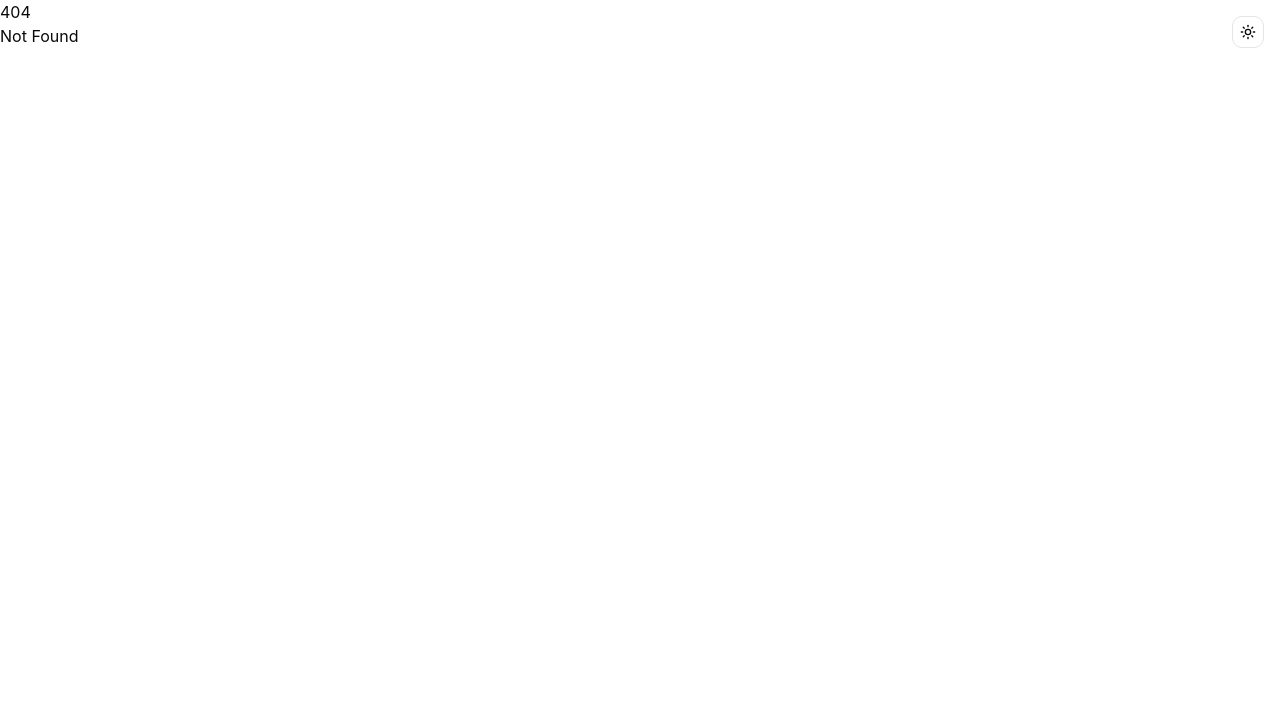
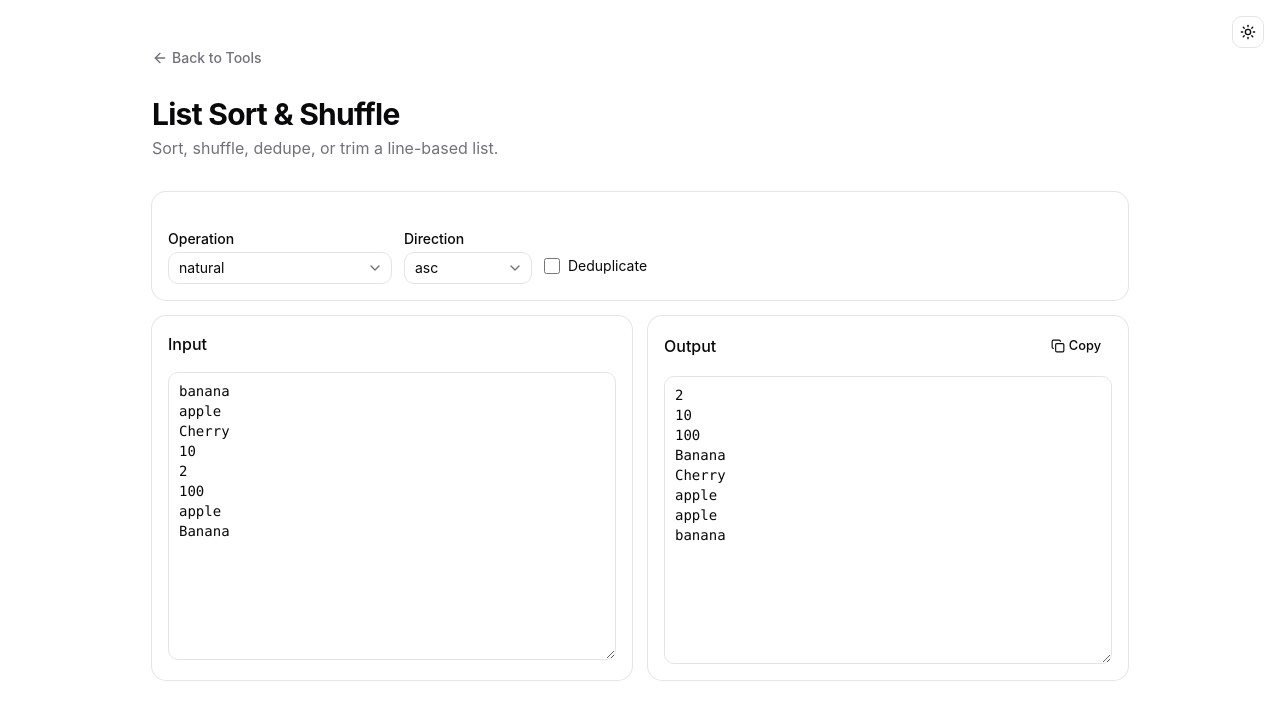
Before and after one commit to orykr/tool.ory.kr, a SvelteKit app in the folder frontend/: page /list-sort in a window 1280 px wide. Before the commit this address had no page. Shown: the top 720 px of the page. Built offline with nearby package versions, Linux system fonts and the light colour scheme.

Commit message:
feat(list-sort): add list sort/shuffle/dedupe/trim tool

```diff
--- a/frontend/src/routes/+page.svelte
+++ b/frontend/src/routes/+page.svelte
@@ -586,6 +586,11 @@
 			href: "/json-ld",
 			title: "JSON-LD Generator",
 			description: "Schema.org structured data (Person/Org/Product/Article/FAQ)."
+		},
+		{
+			href: "/list-sort",
+			title: "List Sort & Shuffle",
+			description: "Sort, shuffle, dedupe, or trim a line-based list."
 		}
 	];
 </script>
--- /dev/null
+++ b/frontend/src/routes/list-sort/+page.svelte
@@ -0,0 +1,173 @@
+<script lang="ts">
+	import * as Card from "$lib/components/ui/card/index.js";
+	import * as Select from "$lib/components/ui/select/index.js";
+	import { Button } from "$lib/components/ui/button/index.js";
+	import { Textarea } from "$lib/components/ui/textarea/index.js";
+	import { Label } from "$lib/components/ui/label/index.js";
+	import ArrowLeft from "@lucide/svelte/icons/arrow-left";
+	import Copy from "@lucide/svelte/icons/copy";
+	import Check from "@lucide/svelte/icons/check";
+
+	let input = $state("banana\napple\nCherry\n10\n2\n100\napple\nBanana\n");
+	let mode = $state<"alpha" | "alpha-i" | "natural" | "length" | "numeric" | "reverse" | "shuffle" | "unique" | "trim">("natural");
+	let direction = $state<"asc" | "desc">("asc");
+	let dedup = $state(false);
+
+	function naturalCompare(a: string, b: string): number {
+		const ax: Array<[number, string]> = [];
+		const bx: Array<[number, string]> = [];
+		a.replace(/(\d+)|(\D+)/g, (_, n, s) => {
+			ax.push([n ? Number(n) : Infinity, s ?? ""]);
+			return "";
+		});
+		b.replace(/(\d+)|(\D+)/g, (_, n, s) => {
+			bx.push([n ? Number(n) : Infinity, s ?? ""]);
+			return "";
+		});
+		while (ax.length && bx.length) {
+			const an = ax.shift()!;
+			const bn = bx.shift()!;
+			const nn = an[0] - bn[0];
+			if (nn) return nn;
+			if (an[1] !== bn[1]) return an[1] < bn[1] ? -1 : 1;
+		}
+		return ax.length - bx.length;
+	}
+
+	function shuffle<T>(arr: T[]): T[] {
+		const out = [...arr];
+		for (let i = out.length - 1; i > 0; i--) {
+			const buf = new Uint32Array(1);
+			crypto.getRandomValues(buf);
+			const j = buf[0] % (i + 1);
+			[out[i], out[j]] = [out[j], out[i]];
+		}
+		return out;
+	}
+
+	let result = $derived.by(() => {
+		let lines = input.split(/\r?\n/);
+		if (mode === "trim") return lines.map((l) => l.trim()).join("\n");
+		lines = lines.filter((l) => l.trim().length > 0);
+		if (dedup) lines = Array.from(new Set(lines));
+		switch (mode) {
+			case "alpha":
+				lines.sort();
+				break;
+			case "alpha-i":
+				lines.sort((a, b) => a.toLowerCase().localeCompare(b.toLowerCase()));
+				break;
+			case "natural":
+				lines.sort(naturalCompare);
+				break;
+			case "length":
+				lines.sort((a, b) => a.length - b.length);
+				break;
+			case "numeric":
+				lines.sort((a, b) => {
+					const x = Number(a);
+					const y = Number(b);
+					if (Number.isFinite(x) && Number.isFinite(y)) return x - y;
+					if (Number.isFinite(x)) return -1;
+					if (Number.isFinite(y)) return 1;
+					return a.localeCompare(b);
+				});
+				break;
+			case "reverse":
+				lines.reverse();
+				break;
+			case "shuffle":
+				lines = shuffle(lines);
+				break;
+			case "unique":
+				lines = Array.from(new Set(lines));
+				break;
+		}
+		if (direction === "desc" && mode !== "shuffle" && mode !== "reverse" && mode !== "trim" && mode !== "unique") {
+			lines.reverse();
+		}
+		return lines.join("\n");
+	});
+
+	let copied = $state(false);
+	async function copy() {
+		await navigator.clipboard.writeText(result);
+		copied = true;
+		setTimeout(() => (copied = false), 1500);
+	}
+</script>
+
+<main class="container mx-auto max-w-5xl px-6 py-12">
+	<nav class="mb-6">
+		<a
+			href="/"
+			class="text-muted-foreground hover:text-foreground inline-flex items-center gap-1 text-sm font-medium transition-colors"
+		>
+			<ArrowLeft class="h-4 w-4" />
+			Back to Tools
+		</a>
+	</nav>
+
+	<header class="mb-8">
+		<h1 class="text-3xl font-bold tracking-tight">List Sort & Shuffle</h1>
+		<p class="text-muted-foreground mt-1">
+			Sort, shuffle, dedupe, or trim a line-based list.
+		</p>
+	</header>
+
+	<Card.Root class="mb-4">
+		<Card.Content class="flex flex-wrap items-end gap-3 pt-6">
+			<div class="space-y-1.5">
+				<Label for="md">Operation</Label>
+				<Select.Root type="single" bind:value={mode as never}>
+					<Select.Trigger id="md" class="w-56">{mode}</Select.Trigger>
+					<Select.Content>
+						<Select.Item value="natural">Natural sort</Select.Item>
+						<Select.Item value="alpha">Alphabetical (case-sensitive)</Select.Item>
+						<Select.Item value="alpha-i">Alphabetical (case-insensitive)</Select.Item>
+						<Select.Item value="numeric">Numeric</Select.Item>
+						<Select.Item value="length">By length</Select.Item>
+						<Select.Item value="reverse">Reverse only</Select.Item>
+						<Select.Item value="shuffle">Shuffle (CSPRNG)</Select.Item>
+						<Select.Item value="unique">Unique only</Select.Item>
+						<Select.Item value="trim">Trim spaces</Select.Item>
+					</Select.Content>
+				</Select.Root>
+			</div>
+			<div class="space-y-1.5">
+				<Label for="dr">Direction</Label>
+				<Select.Root type="single" bind:value={direction as never}>
+					<Select.Trigger id="dr" class="w-32">{direction}</Select.Trigger>
+					<Select.Content>
+						<Select.Item value="asc">Ascending</Select.Item>
+						<Select.Item value="desc">Descending</Select.Item>
+					</Select.Content>
+				</Select.Root>
+			</div>
+			<label class="flex cursor-pointer items-center gap-2 pb-2 text-sm">
+				<input type="checkbox" bind:checked={dedup} class="h-4 w-4 rounded border" />
+				Deduplicate
+			</label>
+		</Card.Content>
+	</Card.Root>
+
+	<div class="grid gap-4 md:grid-cols-2">
+		<Card.Root>
+			<Card.Header><Card.Title class="text-base">Input</Card.Title></Card.Header>
+			<Card.Content>
+				<Textarea bind:value={input} class="min-h-72 font-mono text-sm" />
+			</Card.Content>
+		</Card.Root>
+		<Card.Root>
+			<Card.Header class="flex flex-row items-center justify-between">
+				<Card.Title class="text-base">Output</Card.Title>
+				<Button variant="ghost" size="sm" onclick={copy} disabled={!result}>
+					{#if copied}<Check />Copied{:else}<Copy />Copy{/if}
+				</Button>
+			</Card.Header>
+			<Card.Content>
+				<Textarea value={result} readonly class="min-h-72 font-mono text-sm" />
+			</Card.Content>
+		</Card.Root>
+	</div>
+</main>
```
